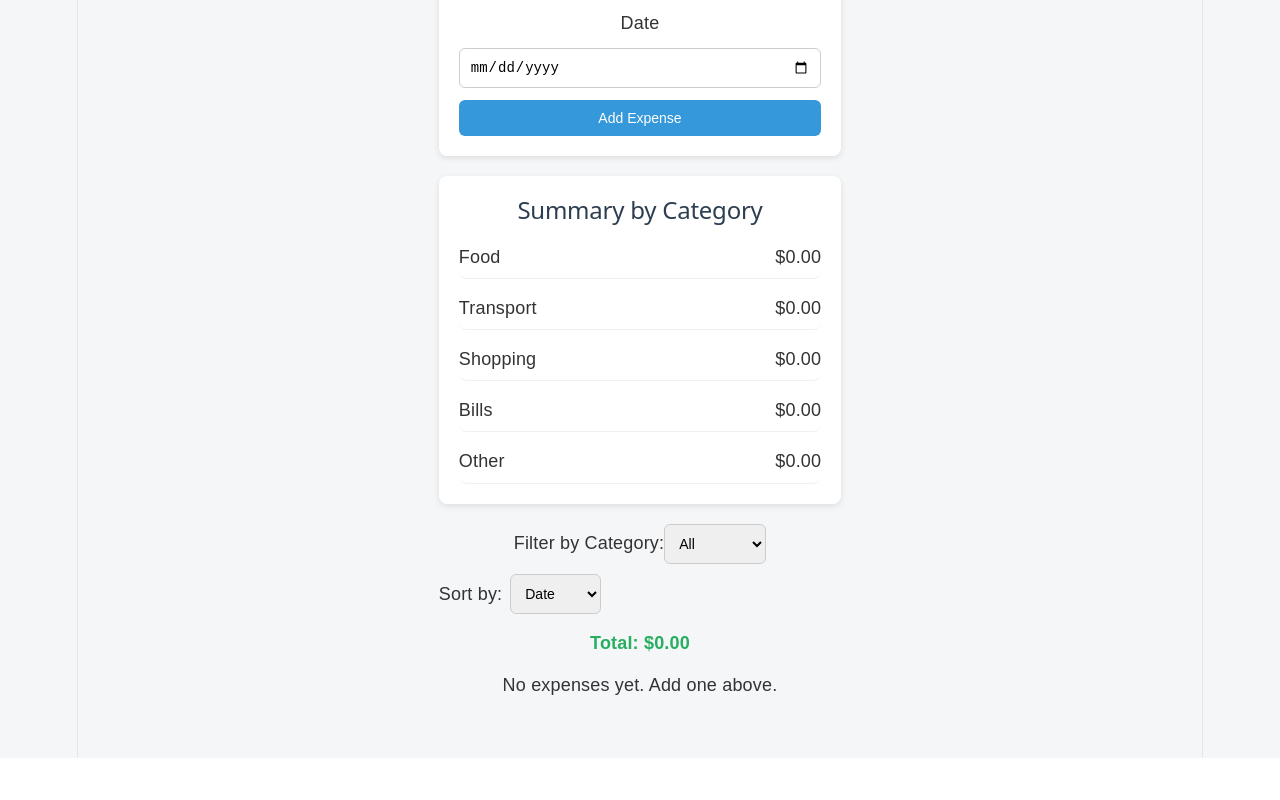
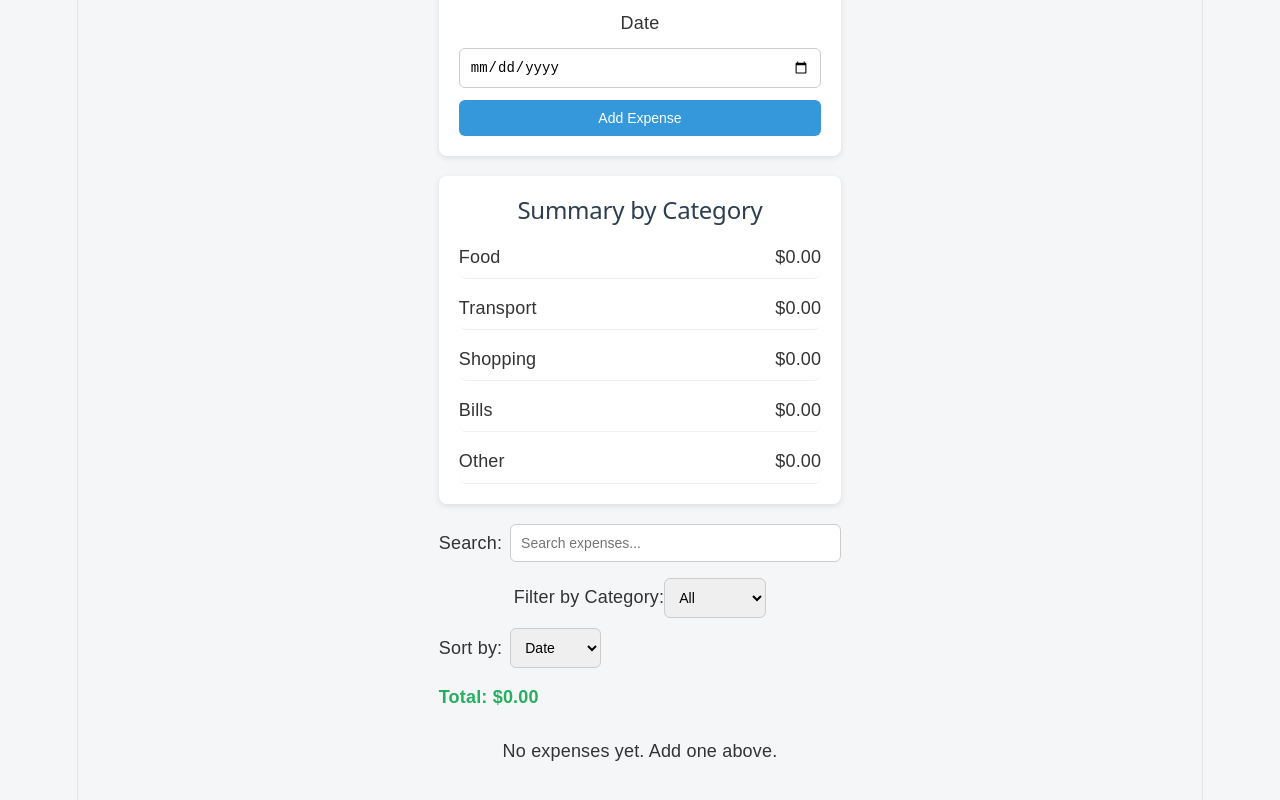
Before and after one commit to Ible-creat/expense-tracker, a React (Vite) app: page / in a window 1280 px wide. Shown: the part 467-1267 px from the top of the page. Before the commit the page ends 1225 px from the top, so only its background shows below. Built offline with nearby package versions, Linux system fonts and the light colour scheme.

Commit message:
Add search feature to filter expenses by name

```diff
--- a/src/App.css
+++ b/src/App.css
@@ -223,3 +223,14 @@ li button:hover {
   color: #7f8c8d;
   margin-bottom: 10px;
 }
+
+.search {
+  display: flex;
+  align-items: center;
+  gap: 8px;
+  margin-bottom: 16px;
+}
+
+.search input {
+  flex: 1;
+}
--- a/src/App.jsx
+++ b/src/App.jsx
@@ -14,6 +14,7 @@ function App() {
   const [selectedCategory, setSelectedCategory] = useState('All')
   const [sortBy, setSortBy] = useState('date')
   const [editingExpense, setEditingExpense] = useState(null)
+  const [search, setSearch] = useState('')
 
   useEffect(() => {
     localStorage.setItem('expenses', JSON.stringify(expenses))
@@ -36,9 +37,15 @@ function App() {
     setEditingExpense(null)
   }
 
-  const filteredExpenses = selectedCategory === 'All'
-    ? expenses
-    : expenses.filter((e) => e.category === selectedCategory)
+  function handleClearAll() {
+    if (window.confirm('Are you sure you want to clear all expenses?')) {
+      setExpenses([])
+    }
+  }
+
+  const filteredExpenses = expenses
+    .filter((e) => selectedCategory === 'All' || e.category === selectedCategory)
+    .filter((e) => e.name.toLowerCase().includes(search.toLowerCase()))
 
   const sortedExpenses = [...filteredExpenses].sort((a, b) => {
     if (sortBy === 'date') return new Date(b.date) - new Date(a.date)
@@ -53,6 +60,15 @@ function App() {
       <h1>Expense Tracker</h1>
       <ExpenseForm onAddExpense={handleAddExpense} />
       <ExpenseSummary expenses={expenses} />
+      <div className="search">
+        <label htmlFor="search">Search:</label>
+        <input
+          id="search"
+          placeholder="Search expenses..."
+          value={search}
+          onChange={(e) => setSearch(e.target.value)}
+        />
+      </div>
       <div className="filter">
         <ExpenseFilter
           selectedCategory={selectedCategory}
@@ -71,7 +87,14 @@ function App() {
           </select>
         </div>
       </div>
-      <p className="total">Total: ${total.toFixed(2)}</p>
+      <div className="list-header">
+        <p className="total">Total: ${total.toFixed(2)}</p>
+        {expenses.length > 0 && (
+          <button className="clear-btn" onClick={handleClearAll}>
+            Clear All
+          </button>
+        )}
+      </div>
       <ExpenseList
         expenses={sortedExpenses}
         onDelete={handleDelete}
```
